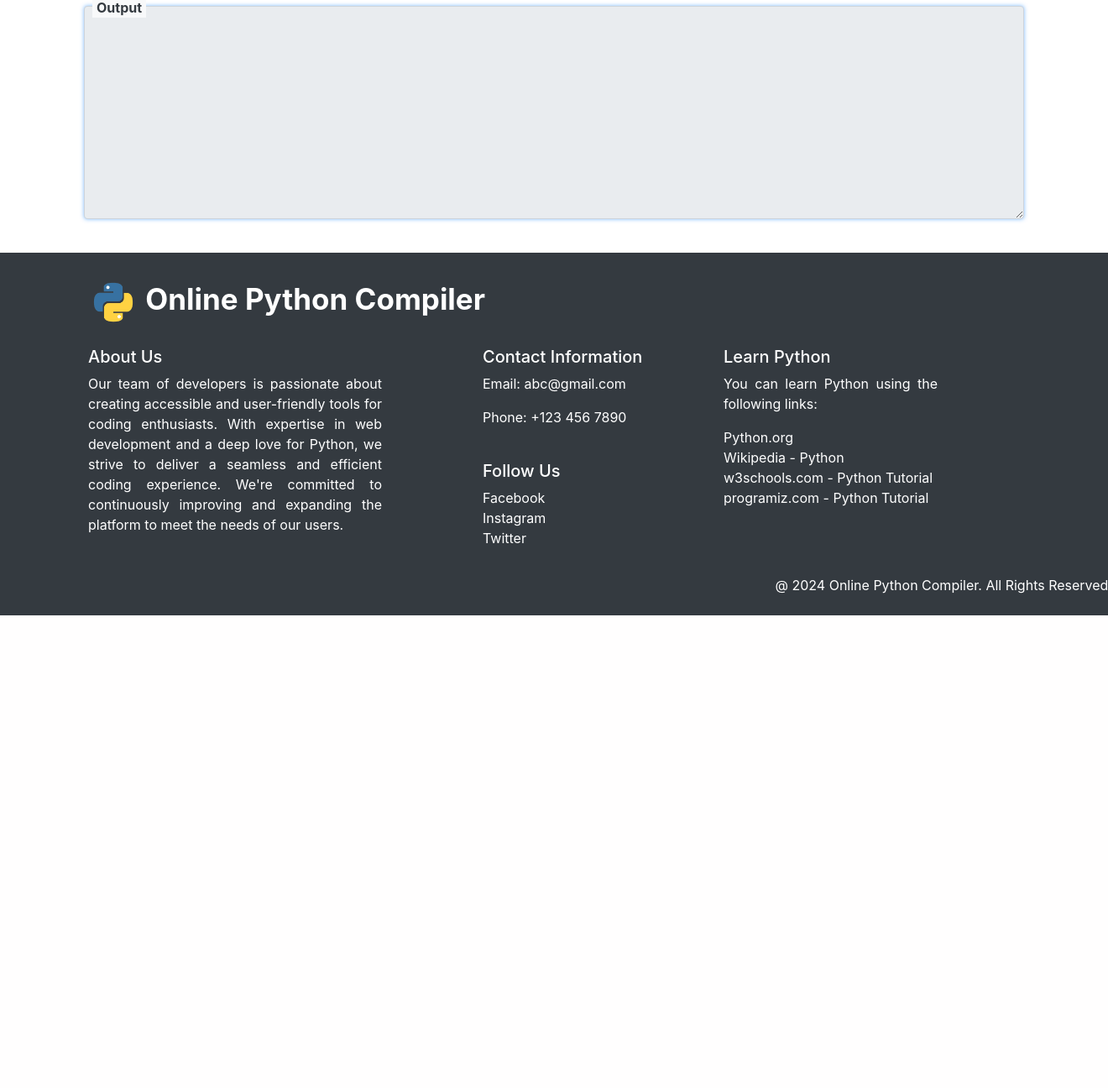
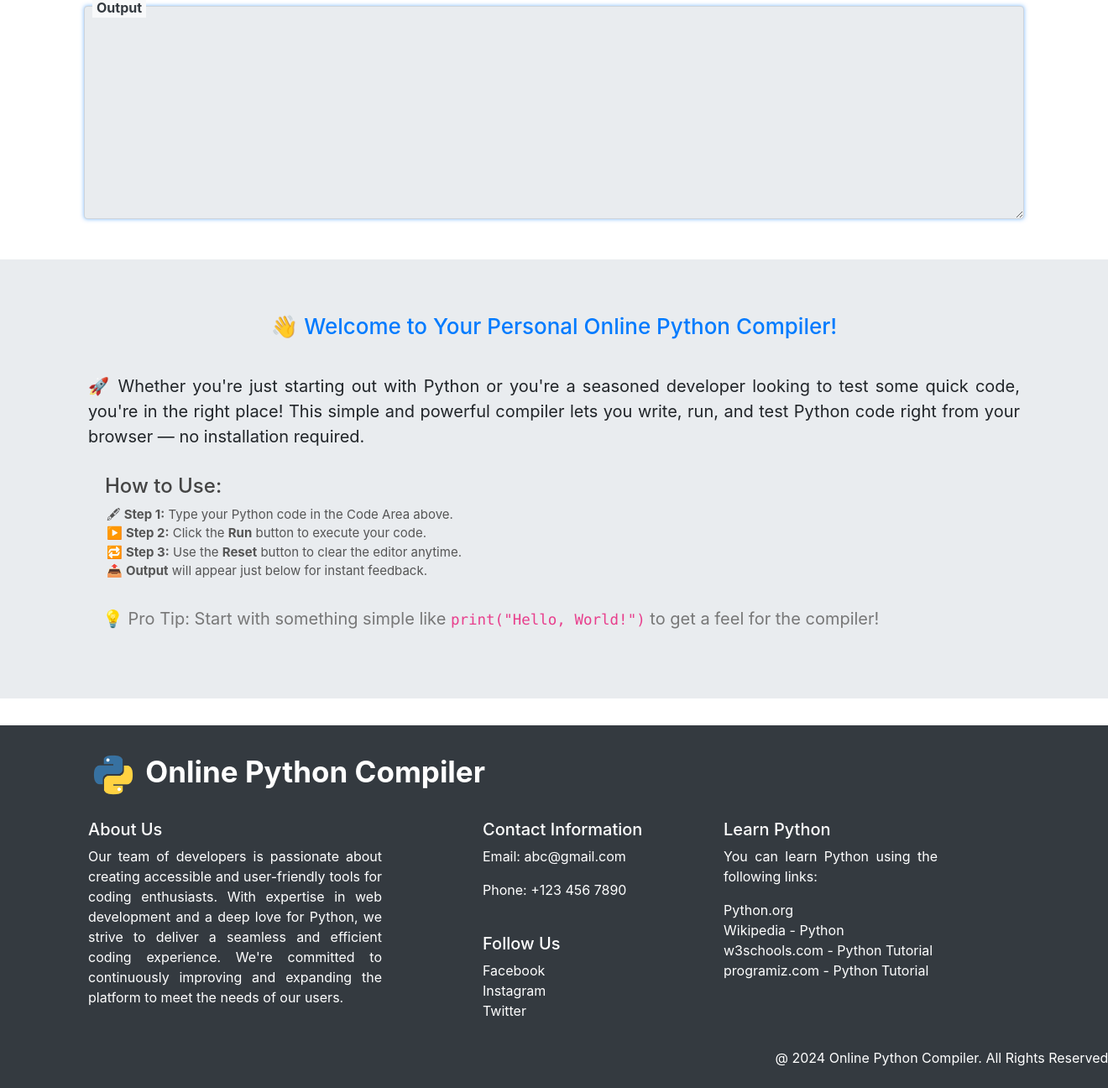
Before and after one commit to VishwajitPatil0822/Online-Python-Compiler, a Django app: page /compiler/ in a window 1320 px wide. Shown: the part 632-1928 px from the top of the page at 84% size. Before the commit the page ends 1365 px from the top, so only its background shows below. Run offline with Django 5.2, Linux system fonts and the light colour scheme.

Commit message:
Update compiler.html

```diff
--- a/templates/python_compiler/compiler.html
+++ b/templates/python_compiler/compiler.html
@@ -29,7 +29,24 @@
             <label id="label2" for="output">Output</label>
             <textarea type="text" class="form-control output-textarea" id="output" name="output" rows="10" disabled>{{ output }}</textarea>
         </div>
-    </form><br>
+    </form>
+    <div class="jumbotron jumbotron-fluid mt-5">
+        <div class="container">
+              <h1 style="color: #007bff; font-size: 26px; margin-bottom: 10px; text-align: center;">👋 Welcome to Your Personal Online Python Compiler! <br><br></h1>
+              <p style="font-size: 20px; text-align: justify;">
+                🚀 Whether you're just starting out with Python or you're a seasoned developer looking to test some quick code, you're in the right place!
+                This simple and powerful compiler lets you write, run, and test Python code right from your browser — no installation required.</p>
+              <h4 style="margin-top: 30px; margin-left: 20px; color: #444;">How to Use:</h4>
+              <ul style="list-style: none; padding: 0; margin-left: 22px; font-size: 15px; color: #555;">
+                <li>🖋 <strong>Step 1:</strong> Type your Python code in the Code Area above.</li>
+                <li>▶️ <strong>Step 2:</strong> Click the <strong>Run</strong> button to execute your code.</li>
+                <li>🔁 <strong>Step 3:</strong> Use the <strong>Reset</strong> button to clear the editor anytime.</li>
+                <li>📤 <strong>Output</strong> will appear just below for instant feedback.</li>
+              </ul>
+              <p style="margin-top: 30px; font-size: 20px; margin-left: 17px; color: #777;">
+                💡 Pro Tip: Start with something simple like <code>print("Hello, World!")</code> to get a feel for the compiler!</p>
+      </div>
+    </div>
 </body>
 </html>
 
```
